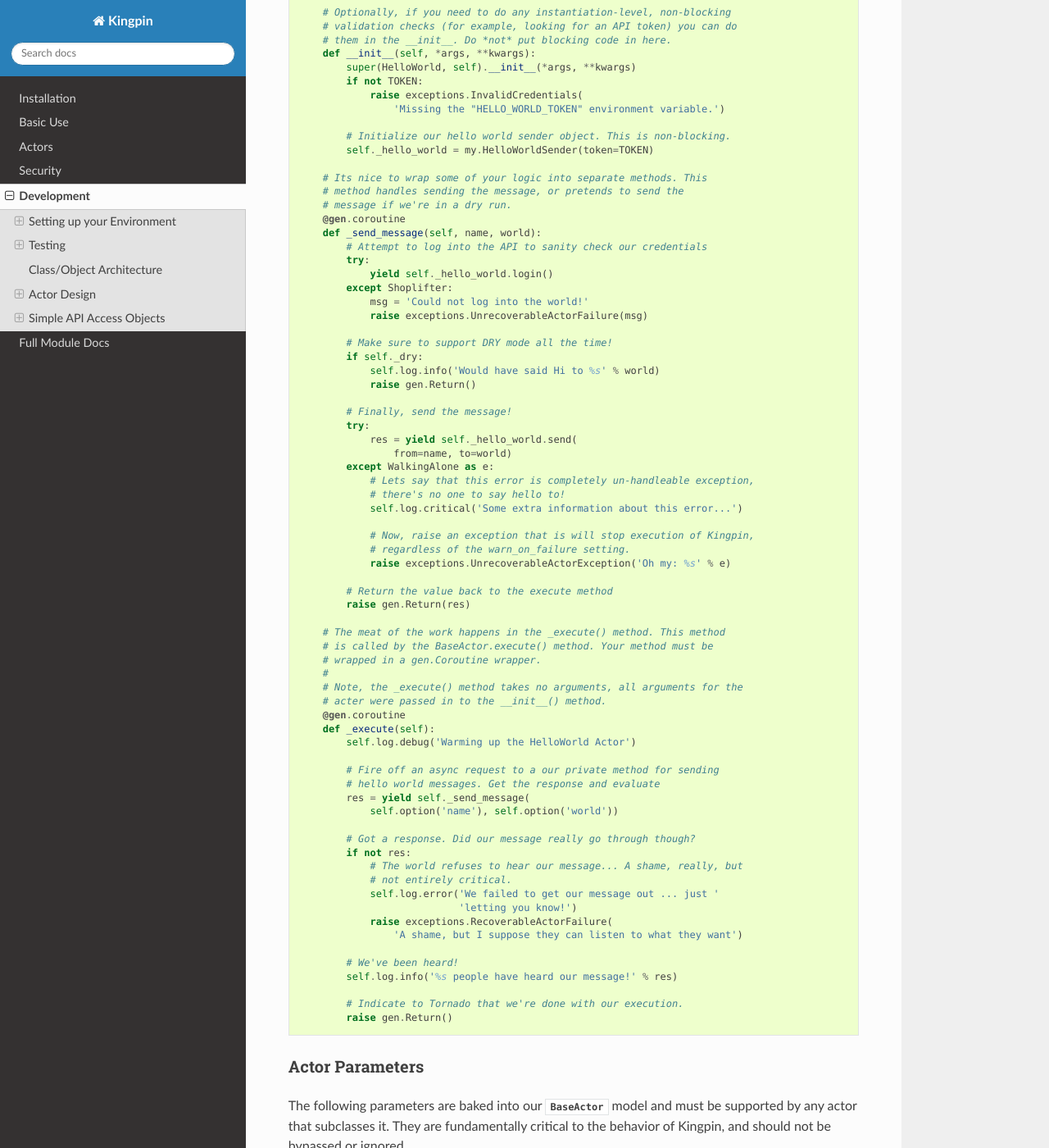
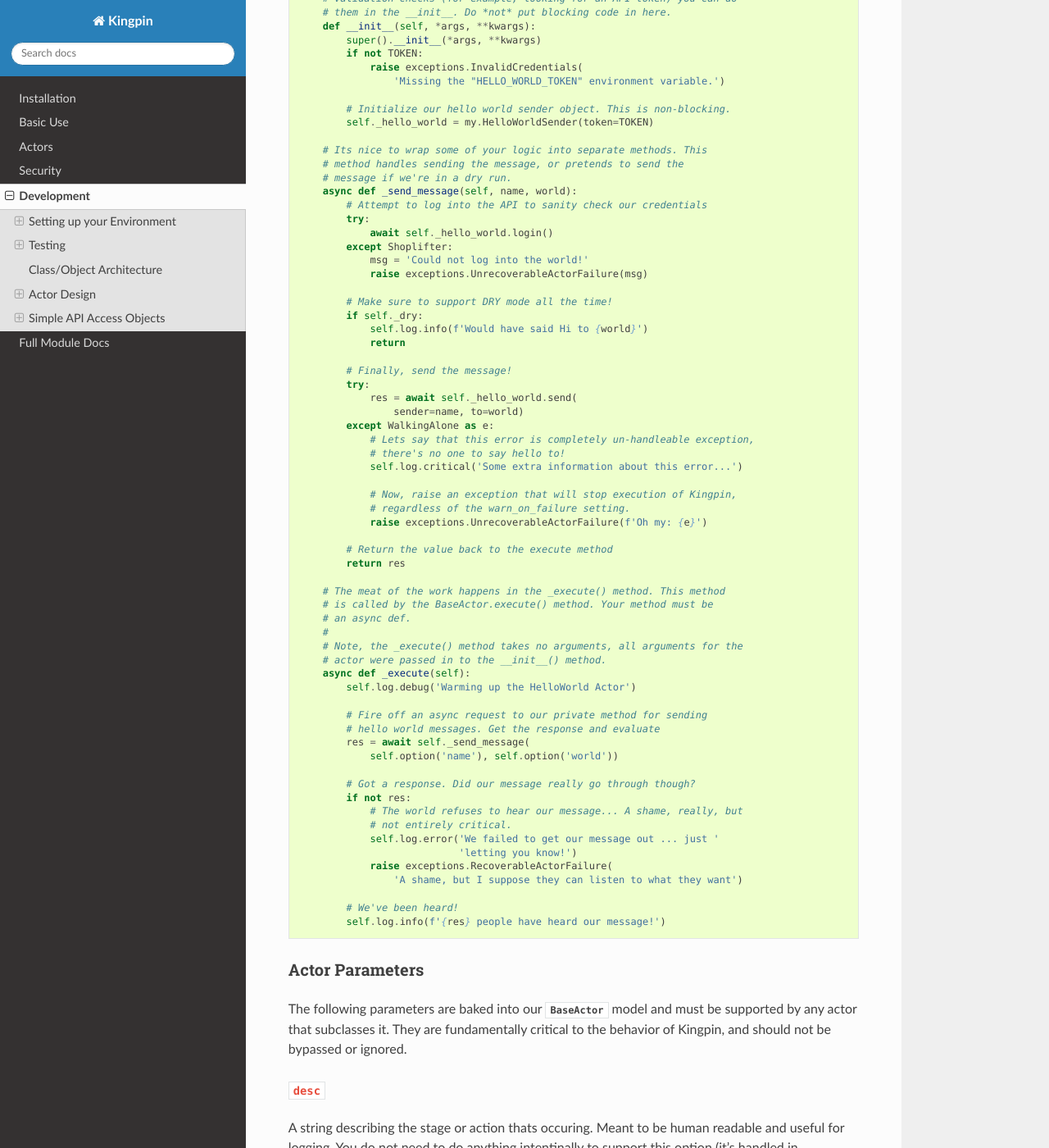
Before and after one commit to Nextdoor/kingpin, a Sphinx documentation site: the page built from docs/development.rst, in a window 1280 px wide and 1400 px high, scrolled down 2425 px. Shown: the whole window at 82% size. Built offline with Sphinx 7.4.7 and the Read the Docs theme 3.1.0, drawn with Linux system fonts in a browser that asks for light colours; formulas are drawn with MathJax 3; some of the changed text lies outside the part shown.

Commit message:
docs(docs): remove stale Tornado references from docs, tests, and examples (#669)
Update all remaining Tornado references to reflect the current
asyncio-based codebase:

- docs/index.rst: tornado link → asyncio link
- docs/development.rst: modernize all code examples from
  @gen.coroutine/yield/gen.Return to async/await, update
  super() calls, replace %-formatting with f-strings, fix
  Python 2 docs link
- examples/test/base/nested_sleep_timeouts.json: update comment
  to reference asyncio.shield() instead of Tornado
- kingpin/test/test_utils.py: update comment to reference
  asyncio event loop instead of Tornado

Co-authored-by: Claude Opus 4.6 (1M context) <noreply@anthropic.com>

```diff
--- a/docs/development.rst
+++ b/docs/development.rst
@@ -105,8 +105,6 @@ This is the basic structure for an actor class.
 
     import os
 
-    from tornado import gen
-
     from kingpin.actors import base
     from kingpin.actors import exceptions
 
@@ -130,7 +128,7 @@ This is the basic structure for an actor class.
         # validation checks (for example, looking for an API token) you can do
         # them in the __init__. Do *not* put blocking code in here.
         def __init__(self, *args, **kwargs):
-            super(HelloWorld, self).__init__(*args, **kwargs)
+            super().__init__(*args, **kwargs)
             if not TOKEN:
                 raise exceptions.InvalidCredentials(
                     'Missing the "HELLO_WORLD_TOKEN" environment variable.')
@@ -141,49 +139,47 @@ This is the basic structure for an actor class.
         # Its nice to wrap some of your logic into separate methods. This
         # method handles sending the message, or pretends to send the
         # message if we're in a dry run.
-        @gen.coroutine
-        def _send_message(self, name, world):
+        async def _send_message(self, name, world):
             # Attempt to log into the API to sanity check our credentials
             try:
-                yield self._hello_world.login()
+                await self._hello_world.login()
             except Shoplifter:
                 msg = 'Could not log into the world!'
                 raise exceptions.UnrecoverableActorFailure(msg)
 
             # Make sure to support DRY mode all the time!
             if self._dry:
-                self.log.info('Would have said Hi to %s' % world)
-                raise gen.Return()
+                self.log.info(f'Would have said Hi to {world}')
+                return
 
             # Finally, send the message!
             try:
-                res = yield self._hello_world.send(
-                    from=name, to=world)
+                res = await self._hello_world.send(
+                    sender=name, to=world)
             except WalkingAlone as e:
                 # Lets say that this error is completely un-handleable exception,
                 # there's no one to say hello to!
                 self.log.critical('Some extra information about this error...')
 
-                # Now, raise an exception that is will stop execution of Kingpin,
+                # Now, raise an exception that will stop execution of Kingpin,
                 # regardless of the warn_on_failure setting.
-                raise exceptions.UnrecoverableActorException('Oh my: %s' % e)
+                raise exceptions.UnrecoverableActorFailure(f'Oh my: {e}')
 
             # Return the value back to the execute method
-            raise gen.Return(res)
+            return res
 
         # The meat of the work happens in the _execute() method. This method
         # is called by the BaseActor.execute() method. Your method must be
-        # wrapped in a gen.Coroutine wrapper.
+        # an async def.
         #
         # Note, the _execute() method takes no arguments, all arguments for the
-        # acter were passed in to the __init__() method.
-        @gen.coroutine
-        def _execute(self):
+        # actor were passed in to the __init__() method.
+        async def _execute(self):
             self.log.debug('Warming up the HelloWorld Actor')
 
-            # Fire off an async request to a our private method for sending
+            # Fire off an async request to our private method for sending
             # hello world messages. Get the response and evaluate
-            res = yield self._send_message(
+            res = await self._send_message(
                 self.option('name'), self.option('world'))
 
             # Got a response. Did our message really go through though?
@@ -196,10 +192,7 @@ This is the basic structure for an actor class.
                     'A shame, but I suppose they can listen to what they want')
 
             # We've been heard!
-            self.log.info('%s people have heard our message!' % res)
-
-            # Indicate to Tornado that we're done with our execution.
-            raise gen.Return()
+            self.log.info(f'{res} people have heard our message!')
 
 Actor Parameters
 ^^^^^^^^^^^^^^^^
@@ -245,14 +238,13 @@ These options are defined in your class's `all_options` dict. A simple example:
 
     from kingpin.constants import REQUIRED
 
-    class SayHi(object):
+    class SayHi(base.BaseActor):
         all_options = {
             'name': (str, REQUIRED, 'What is your name?')
         }
 
-        @gen.coroutine
-        def _execute(self):
-            self.log.info('Hi %s' % self.option('name'))
+        async def _execute(self):
+            self.log.info(f"Hi {self.option('name')}")
 
 
 For more complex user input validation, see :ref:`option_validation`.
@@ -275,15 +267,13 @@ Required Methods
 ''''''''''''''''''
 
 Your actor can execute any code you would like in the ``_execute()`` method. This
-method should make sure that it's a tornado-style generator (thus, can be
-yielded), and that it never calls any blocking operations.
+method must be an ``async def`` and should never call any blocking operations.
 
 Actors must *not*:
 
 -  Call a blocking operation ever
 -  Call an async operation from inside the **init**\ () method
 -  Bypass normal logging methods
--  ``return`` a result (should ``raise gen.Return(...)``)
 
 Actors must:
 
@@ -310,11 +300,10 @@ Actors can:
 
 .. code-block:: python
 
-    @gen.coroutine
-    def _execute(self):
+    async def _execute(self):
         self.log.info('Making that web call')
-        res = yield self._post_web_call(URL)
-        raise gen.Return(res)
+        res = await self._post_web_call(URL)
+        return res
 
 Recommended Design Patterns
 ^^^^^^^^^^^^^^^^^^^^^^^^^^^
@@ -411,7 +400,7 @@ actor wants to supply its own default description, it can be done like this:
     09:55:08   DEBUG    33688 [kingpin.actors.misc.Sleep               ] [execute             ] [DRY: Sleeping for 10s] Finished successfully, return value: None
     09:55:08   DEBUG    33688 [kingpin.actors.misc.Sleep               ] [_wrap_in_timer      ] [DRY: Sleeping for 10s] kingpin.actors.misc.Sleep.execute() execution time: 0.00s
 
-The `format() <https://docs.python.org/2/library/stdtypes.html#str.format>`__
+The `format() <https://docs.python.org/3/library/stdtypes.html#str.format>`__
 is called with the following key/values as possible variables that can be
 parsed at runtime:
 
@@ -542,19 +531,16 @@ HTTPBin Actor with the RestConsumer
 
     class HTTPBinGetThenPost(base.BaseActor):
         def __init__(self, \*args, \**kwargs):
-            super(HTTPBinGetThenPost, self).__init__(\*args, \**kwargs)
+            super().__init__(\*args, \**kwargs)
             self._api = HTTPBinRestClient()
 
-        @gen.coroutine
-        def _execute(self):
-            yield self._api.get().http_get()
+        async def _execute(self):
+            await self._api.get().http_get()
 
-            if self._dry
-                raise gen.Return()
+            if self._dry:
+                return
 
-            yield self._api.post().http_post(foo='bar')
-
-            raise gen.Return()
+            await self._api.post().http_post(foo='bar')
 
 Exception Handling in HTTP Requests
 ^^^^^^^^^^^^^^^^^^^^^^^^^^^^^^^^^^^
--- a/docs/index.rst
+++ b/docs/index.rst
@@ -6,7 +6,7 @@ Kingpin: Deployment Automation Engine
 Kingpin provides 3 main functions:
 
 -  **API Abstraction** - Job instructions are provided to Kingpin via a JSON based DSL (read below). The schema is strict and consistent from one action to another.
--  **Automation Engine** - Kingpin leverages python's `tornado <http://tornado.readthedocs.org/>`__ engine.
+-  **Automation Engine** - Kingpin leverages python's `asyncio <https://docs.python.org/3/library/asyncio.html>`__ library.
 -  **Parallel Execution** - Aside from non-blocking network IO, Kingpin can execute any action in parallel with another. (Read group.Async below)
 
 .. toctree::
```
Also changed, not shown: other parts of docs/development.rst (+4 -4 lines), 2 other files.
